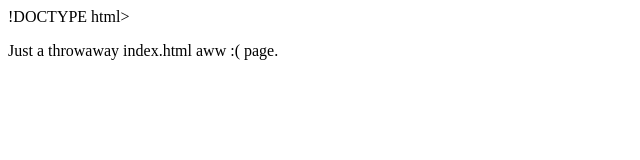
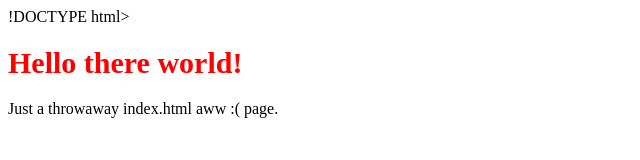
Before and after one commit to Fortiam/learn-github, a plain HTML site: page index.html in a window 1280 px wide. Shown: the whole page, without its empty margins (0-640 px from the left). Drawn offline with Linux system fonts and the light colour scheme.

Commit message:
added practice css file

```diff
--- a/index.html
+++ b/index.html
@@ -2,9 +2,11 @@
 <html lang="en">
 <head>
   <title>Learn GitHub</title>
+  <link rel="stylesheet" type="text/css" href="./main.css">
 </head>
 <body>
   <main role="main">
+    <h1>Hello there world!</h1>
     <p>Just a throwaway index.html  aww :( page.</p>
   </main>
 </body>
--- /dev/null
+++ b/main.css
@@ -0,0 +1,4 @@
+h1 {
+    font-size: 30px;
+    color: red;
+  }
```
